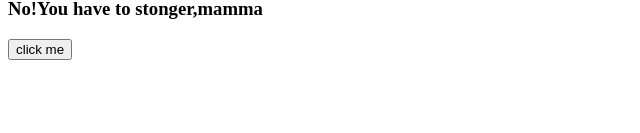
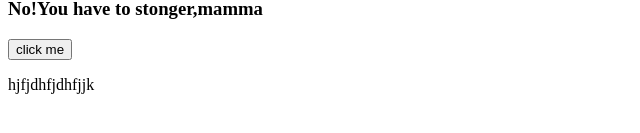
Before and after one commit to Hasmot722/My_First_Website, a plain HTML site: page index.html in a window 1280 px wide. Shown: the part 129-262 px from the top of the page, without its empty margins (0-640 px from the left). Drawn offline with Linux system fonts and the light colour scheme.

Commit message:
Update index.html

```diff
--- a/index.html
+++ b/index.html
@@ -8,5 +8,6 @@
     <h2>I am very tired</h2>
     <h3>No!You have to stonger,mamma</h3>
     <button>click me</button>
+    <p>hjfjdhfjdhfjjk</p>
 </body>
 </html>
```
